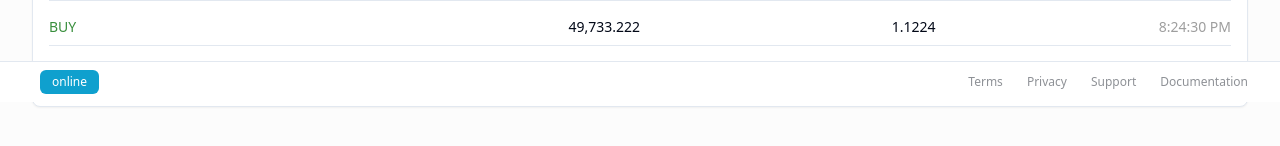
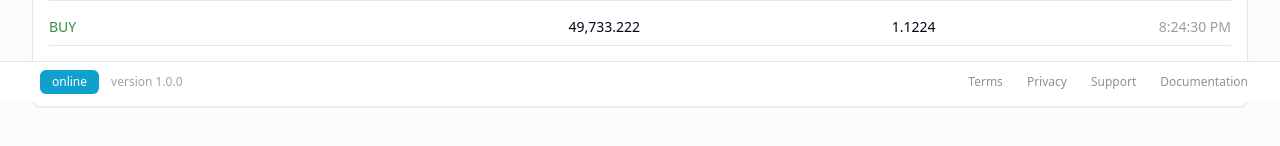
Before and after one commit to aspensprotocol/tradeglance-ui, a React (Vite) app: page / in a window 1280 px wide. Shown: the part 698-844 px from the top of the page. Built offline with nearby package versions, Linux system fonts and the light colour scheme.

Commit message:
Add version number to footer
Add a faint text "version 1.0.0" to the right of the "online" button in the footer.

```diff
--- a/src/pages/Index.tsx
+++ b/src/pages/Index.tsx
@@ -62,7 +62,7 @@ const Index = () => {
       {/* Footer */}
       <footer className="fixed bottom-0 left-0 right-0 bg-white border-t py-2 text-xs">
         <div className="container mx-auto flex justify-between items-center">
-          <div className="ml-2">
+          <div className="ml-2 flex items-center gap-3">
             <Button
               variant="outline"
               size="sm"
@@ -70,6 +70,7 @@ const Index = () => {
             >
               online
             </Button>
+            <span className="text-gray-400 text-xs">version 1.0.0</span>
           </div>
           <div className="flex gap-6 text-[#8E9196]">
             <a href="#" className="hover:text-[#1EAEDB]">Terms</a>
```
